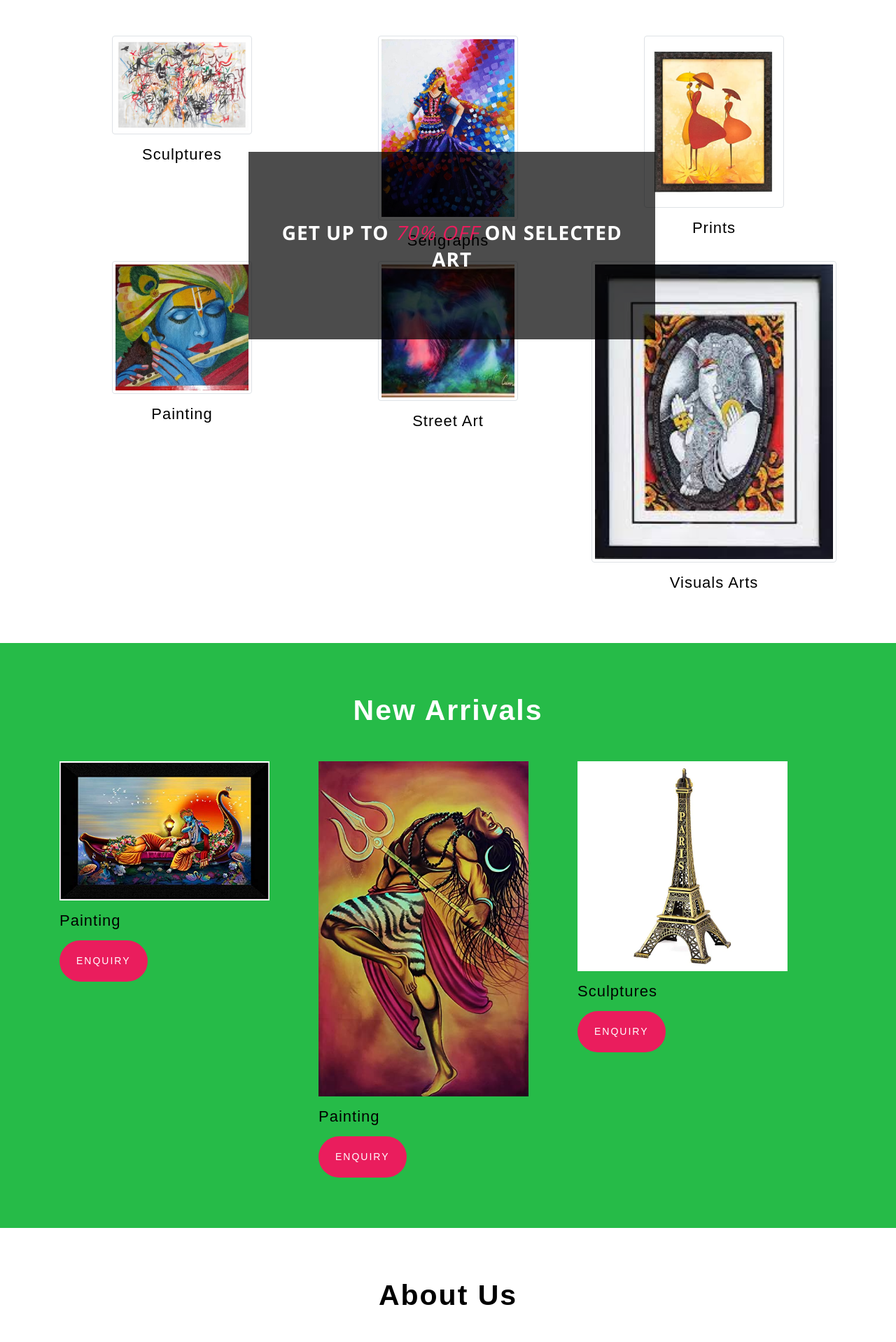
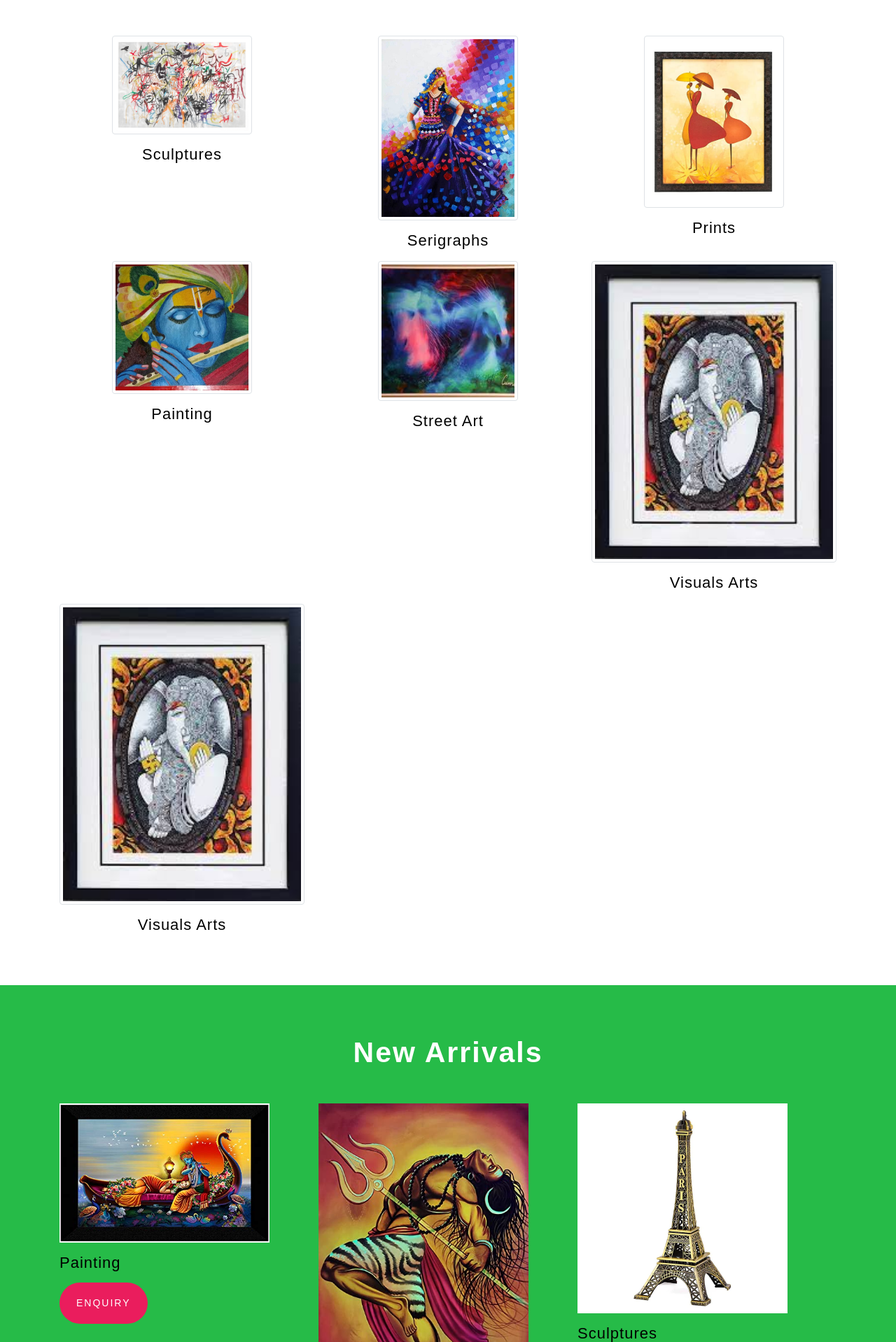
Before and after one commit to kelvo1999/frkln, a PHP site: page / in a window 1280 px wide. Shown: the part 868-2786 px from the top of the page at 70% size. Run offline with PHP 8.4, Linux system fonts and the light colour scheme; data comes from the database, SQL or seed files in the repository; some libraries are stand-ins or nearby versions; some web fonts are replaced.

Commit message:
second update

```diff
--- a/index.php
+++ b/index.php
@@ -136,11 +136,17 @@ include('includes/dbconnection.php');
                      <h4 class="pt-3">Visuals Arts</h4>
                   </div>
                </div>
-               <div class="toys-grids-upper">
+               <div class="col-lg-4 col-md-6 col-sm-6 mt-3 text-center banner-agile-flowers">
+                  <img src="images/a6.jpg" width="500" height="200" class="img-thumbnail" alt="">
+                  <div class="banner-right-icon">
+                     <h4 class="pt-3">Visuals Arts</h4>
+                  </div>
+               </div>
+               <!-- <div class="toys-grids-upper">
                   <div class="about-toys-off">
                      <h2>Get Up to <span>70% Off </span>On Selected Art</h2>
                   </div>
-               </div>
+               </div> -->
             </div>
          </div>
       </section>
```
